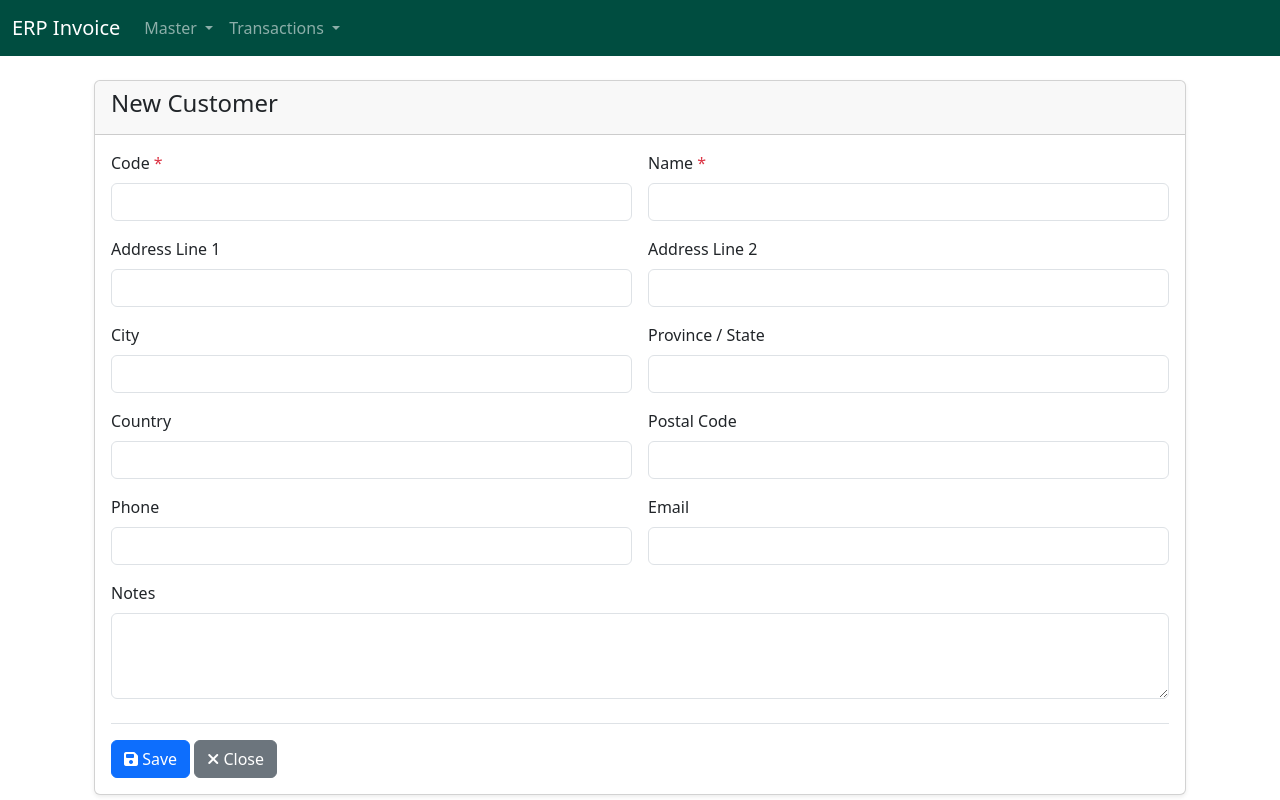
After one commit to drsuthep/CPE494-erp-invoice-app-by-ai, a Django app: page /customers/new/ in a window 1280 px wide. The commit adds this page. Run offline with Django 5.2, Linux system fonts and the light colour scheme.

Commit message:
Add Sprint 1 customer skeleton

```diff
--- /dev/null
+++ b/customers/forms.py
@@ -0,0 +1,36 @@
+from django import forms
+from .models import Customer
+
+
+class CustomerForm(forms.ModelForm):
+    """
+    ModelForm for the Customer model.
+    """
+    class Meta:
+        model = Customer
+        fields = [
+            'code',
+            'name',
+            'address_line_1',
+            'address_line_2',
+            'city',
+            'province',
+            'country',
+            'postal_code',
+            'phone',
+            'email',
+            'notes',
+        ]
+        widgets = {
+            'code': forms.TextInput(attrs={'class': 'form-control'}),
+            'name': forms.TextInput(attrs={'class': 'form-control'}),
+            'address_line_1': forms.TextInput(attrs={'class': 'form-control'}),
+            'address_line_2': forms.TextInput(attrs={'class': 'form-control'}),
+            'city': forms.TextInput(attrs={'class': 'form-control'}),
+            'province': forms.TextInput(attrs={'class': 'form-control'}),
+            'country': forms.TextInput(attrs={'class': 'form-control'}),
+            'postal_code': forms.TextInput(attrs={'class': 'form-control'}),
+            'phone': forms.TextInput(attrs={'class': 'form-control'}),
+            'email': forms.EmailInput(attrs={'class': 'form-control'}),
+            'notes': forms.Textarea(attrs={'class': 'form-control', 'rows': 3}),
+        }
--- /dev/null
+++ b/customers/urls.py
@@ -0,0 +1,11 @@
+from django.urls import path
+from . import views
+
+app_name = 'customers'
+
+urlpatterns = [
+    path('', views.list_placeholder, name='list'),
+    path('new/', views.customer_create, name='create'),
+    path('<int:id>/edit/', views.customer_edit, name='edit'),
+    path('<int:id>/delete/', views.customer_delete, name='delete'),
+]
--- /dev/null
+++ b/customers/views.py
@@ -0,0 +1,71 @@
+from django.shortcuts import render, redirect, get_object_or_404
+from django.contrib import messages
+from django.views.decorators.http import require_POST
+
+from .models import Customer
+from .forms import CustomerForm
+
+def list_placeholder(request):
+    """
+    Renders a placeholder page for the customer list view.
+    The real list view will be implemented in a future sprint.
+    """
+    return render(request, 'customers/list_placeholder.html')
+
+def customer_create(request):
+    """
+    Handles the creation of a new customer.
+    GET: Displays an empty form for creating a new customer.
+    POST: Validates the submitted data. If valid, creates a new customer
+          and redirects to the edit view for the new customer. If invalid,
+          re-renders the form with validation errors.
+    """
+    if request.method == 'POST':
+        form = CustomerForm(request.POST)
+        if form.is_valid():
+            obj = form.save()
+            messages.success(request, "Saving... Save successful")
+            return redirect('customers:edit', id=obj.id)
+    else:
+        form = CustomerForm()
+
+    context = {
+        'form': form,
+        'obj': None, # No object instance on create
+    }
+    return render(request, 'customers/form.html', context)
+
+def customer_edit(request, id):
+    """
+    Handles the editing of an existing customer.
+    GET: Displays a form pre-filled with the customer's current data.
+    POST: Validates the submitted data. If valid, updates the customer
+          and redirects back to the edit view. If invalid, re-renders
+          the form with validation errors.
+    """
+    customer = get_object_or_404(Customer, pk=id)
+    if request.method == 'POST':
+        form = CustomerForm(request.POST, instance=customer)
+        if form.is_valid():
+            obj = form.save()
+            messages.success(request, "Saving... Save successful")
+            return redirect('customers:edit', id=obj.id)
+    else:
+        form = CustomerForm(instance=customer)
+
+    context = {
+        'form': form,
+        'obj': customer,
+    }
+    return render(request, 'customers/form.html', context)
+
+@require_POST
+def customer_delete(request, id):
+    """
+    Handles the deletion of a customer. This view only accepts POST requests.
+    Deletes the specified customer and redirects to the customer list view.
+    """
+    customer = get_object_or_404(Customer, pk=id)
+    customer.delete()
+    # A success message for deletion might be added in a future sprint.
+    return redirect('customers:list')
--- a/erp_invoice/settings.py
+++ b/erp_invoice/settings.py
@@ -39,6 +39,7 @@ INSTALLED_APPS = [
     'django.contrib.messages',
     'django.contrib.staticfiles',
     'core',
+    'customers',
 ]
 
 MIDDLEWARE = [
--- a/erp_invoice/urls.py
+++ b/erp_invoice/urls.py
@@ -1,7 +1,17 @@
 from django.contrib import admin
 from django.urls import path, include
+from django.views.generic import TemplateView
 
 urlpatterns = [
     path('admin/', admin.site.urls),
     path('', include('core.urls')),
+
+    # Customer app
+    path('customers/', include('customers.urls')),
+
+    # Placeholder URLs for future apps
+    path('products/', TemplateView.as_view(template_name='placeholders/products_list.html'), name='products_list'),
+    path('products/new/', TemplateView.as_view(template_name='placeholders/products_form.html'), name='products_create'),
+    path('invoices/', TemplateView.as_view(template_name='placeholders/invoices_list.html'), name='invoices_list'),
+    path('invoices/new/', TemplateView.as_view(template_name='placeholders/invoices_form.html'), name='invoices_create'),
 ]
--- a/templates/base.html
+++ b/templates/base.html
@@ -68,7 +68,23 @@
             </button>
             <div class="collapse navbar-collapse" id="navbarNav">
                 <ul class="navbar-nav">
-                    <!-- Future nav links will be added here -->
+                    <li class="nav-item dropdown">
+                        <a class="nav-link dropdown-toggle" href="#" id="masterDropdown" role="button" data-bs-toggle="dropdown" aria-expanded="false">
+                            Master
+                        </a>
+                        <ul class="dropdown-menu" aria-labelledby="masterDropdown">
+                            <li><a class="dropdown-item" href="{% url 'products_list' %}">Product</a></li>
+                            <li><a class="dropdown-item" href="{% url 'customers:list' %}">Customer</a></li>
+                        </ul>
+                    </li>
+                    <li class="nav-item dropdown">
+                        <a class="nav-link dropdown-toggle" href="#" id="transactionsDropdown" role="button" data-bs-toggle="dropdown" aria-expanded="false">
+                            Transactions
+                        </a>
+                        <ul class="dropdown-menu" aria-labelledby="transactionsDropdown">
+                            <li><a class="dropdown-item" href="{% url 'invoices_list' %}">Invoice</a></li>
+                        </ul>
+                    </li>
                 </ul>
             </div>
         </div>
--- /dev/null
+++ b/templates/customers/form.html
@@ -0,0 +1,159 @@
+{% extends "base.html" %}
+
+{% block title %}{% if obj %}Edit Customer{% else %}New Customer{% endif %}{% endblock %}
+
+{% block content %}
+<div class="container mt-4">
+  <div class="card shadow-sm">
+    <div class="card-header">
+      <h4>{% if obj %}Edit Customer: {{ obj.code }}{% else %}New Customer{% endif %}</h4>
+    </div>
+    <div class="card-body">
+      <form method="post" novalidate>
+        {% csrf_token %}
+
+        <div class="row g-3">
+          <!-- Code -->
+          <div class="col-12 col-md-6">
+            <label for="{{ form.code.id_for_label }}" class="form-label">Code <span class="text-danger">*</span></label>
+            {{ form.code }}
+            {% if form.code.errors %}
+              <div class="invalid-feedback d-block">
+                {{ form.code.errors|striptags }}
+              </div>
+            {% endif %}
+          </div>
+
+          <!-- Name -->
+          <div class="col-12 col-md-6">
+            <label for="{{ form.name.id_for_label }}" class="form-label">Name <span class="text-danger">*</span></label>
+            {{ form.name }}
+            {% if form.name.errors %}
+              <div class="invalid-feedback d-block">
+                {{ form.name.errors|striptags }}
+              </div>
+            {% endif %}
+          </div>
+
+          <!-- Address Line 1 -->
+          <div class="col-12 col-md-6">
+            <label for="{{ form.address_line_1.id_for_label }}" class="form-label">Address Line 1</label>
+            {{ form.address_line_1 }}
+            {% if form.address_line_1.errors %}
+              <div class="invalid-feedback d-block">
+                {{ form.address_line_1.errors|striptags }}
+              </div>
+            {% endif %}
+          </div>
+
+          <!-- Address Line 2 -->
+          <div class="col-12 col-md-6">
+            <label for="{{ form.address_line_2.id_for_label }}" class="form-label">Address Line 2</label>
+            {{ form.address_line_2 }}
+            {% if form.address_line_2.errors %}
+              <div class="invalid-feedback d-block">
+                {{ form.address_line_2.errors|striptags }}
+              </div>
+            {% endif %}
+          </div>
+
+          <!-- City -->
+          <div class="col-12 col-md-6">
+            <label for="{{ form.city.id_for_label }}" class="form-label">City</label>
+            {{ form.city }}
+            {% if form.city.errors %}
+              <div class="invalid-feedback d-block">
+                {{ form.city.errors|striptags }}
+              </div>
+            {% endif %}
+          </div>
+
+          <!-- Province -->
+          <div class="col-12 col-md-6">
+            <label for="{{ form.province.id_for_label }}" class="form-label">Province / State</label>
+            {{ form.province }}
+            {% if form.province.errors %}
+              <div class="invalid-feedback d-block">
+                {{ form.province.errors|striptags }}
+              </div>
+            {% endif %}
+          </div>
+
+          <!-- Country -->
+          <div class="col-12 col-md-6">
+            <label for="{{ form.country.id_for_label }}" class="form-label">Country</label>
+            {{ form.country }}
+            {% if form.country.errors %}
+              <div class="invalid-feedback d-block">
+                {{ form.country.errors|striptags }}
+              </div>
+            {% endif %}
+          </div>
+
+          <!-- Postal Code -->
+          <div class="col-12 col-md-6">
+            <label for="{{ form.postal_code.id_for_label }}" class="form-label">Postal Code</label>
+            {{ form.postal_code }}
+            {% if form.postal_code.errors %}
+              <div class="invalid-feedback d-block">
+                {{ form.postal_code.errors|striptags }}
+              </div>
+            {% endif %}
+          </div>
+
+          <!-- Phone -->
+          <div class="col-12 col-md-6">
+            <label for="{{ form.phone.id_for_label }}" class="form-label">Phone</label>
+            {{ form.phone }}
+            {% if form.phone.errors %}
+              <div class="invalid-feedback d-block">
+                {{ form.phone.errors|striptags }}
+              </div>
+            {% endif %}
+          </div>
+
+          <!-- Email -->
+          <div class="col-12 col-md-6">
+            <label for="{{ form.email.id_for_label }}" class="form-label">Email</label>
+            {{ form.email }}
+            {% if form.email.errors %}
+              <div class="invalid-feedback d-block">
+                {{ form.email.errors|striptags }}
+              </div>
+            {% endif %}
+          </div>
+
+          <!-- Notes -->
+          <div class="col-12">
+            <label for="{{ form.notes.id_for_label }}" class="form-label">Notes</label>
+            {{ form.notes }}
+            {% if form.notes.errors %}
+              <div class="invalid-feedback d-block">
+                {{ form.notes.errors|striptags }}
+              </div>
+            {% endif %}
+          </div>
+        </div>
+
+        <!-- Action Row -->
+        <div class="mt-4 pt-3 border-top">
+          <button type="submit" class="btn btn-primary" title="Save">
+            <i class="fa-solid fa-floppy-disk"></i> Save
+          </button>
+          {% if obj %}
+            <button type="button" class="btn btn-danger" title="Delete"
+                    data-action="delete"
+                    data-display="{{ obj.code }}"
+                    data-url="{% url 'customers:delete' obj.id %}">
+              <i class="fa-solid fa-trash"></i> Delete
+            </button>
+          {% endif %}
+          <a href="{% url 'customers:list' %}" class="btn btn-secondary" data-action="close" title="Close">
+            <i class="fa-solid fa-xmark"></i> Close
+          </a>
+        </div>
+      </form>
+    </div>
+  </div>
+</div>
+{% endblock %}
```
Also changed, not shown: customers/admin.py (added, +10 -0 lines), customers/apps.py (added, +7 -0 lines), customers/models.py (added, +24 -0 lines), customers/tests.py (added, +255 -0 lines), templates/customers/list_placeholder.html (added, +24 -0 lines), templates/placeholders/invoices_form.html (added, +19 -0 lines), templates/placeholders/invoices_list.html (added, +24 -0 lines), templates/placeholders/products_form.html (added, +21 -0 lines), templates/placeholders/products_list.html (added, +24 -0 lines), customers/__init__.py (added).
